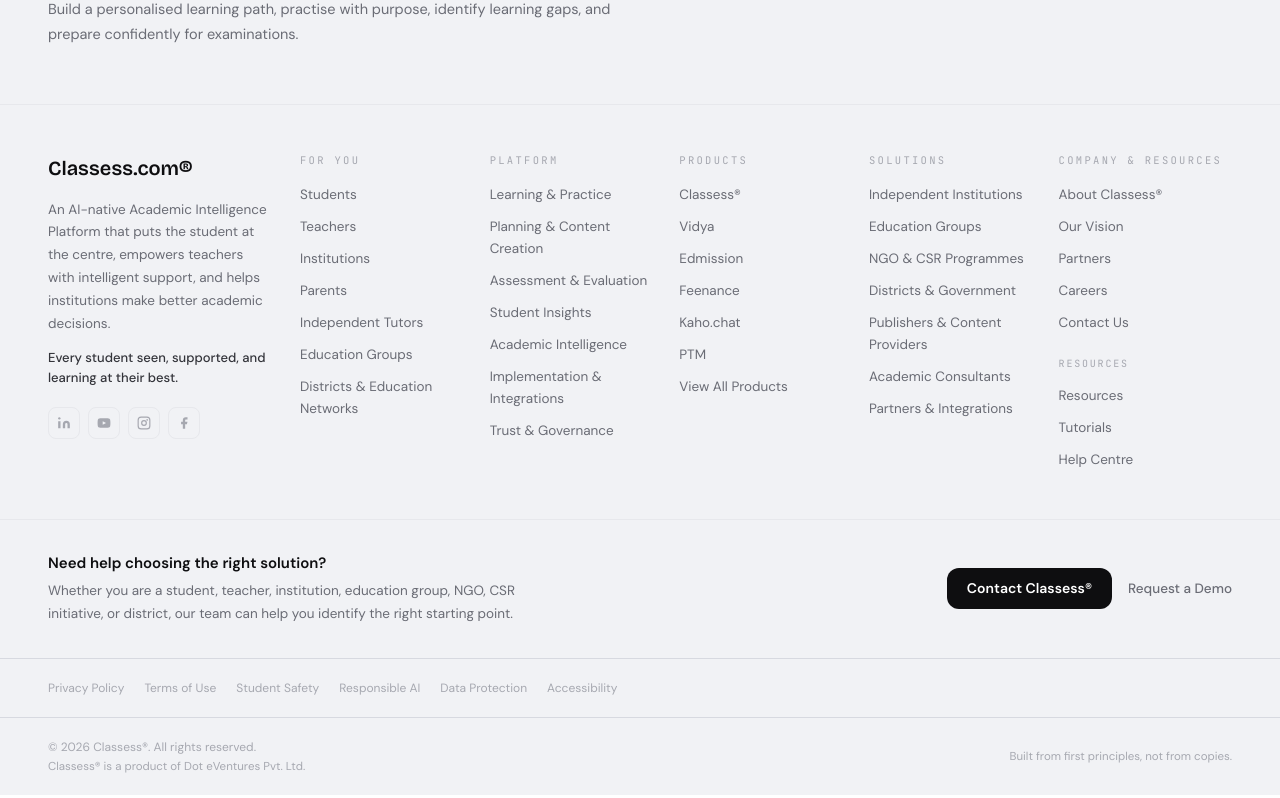
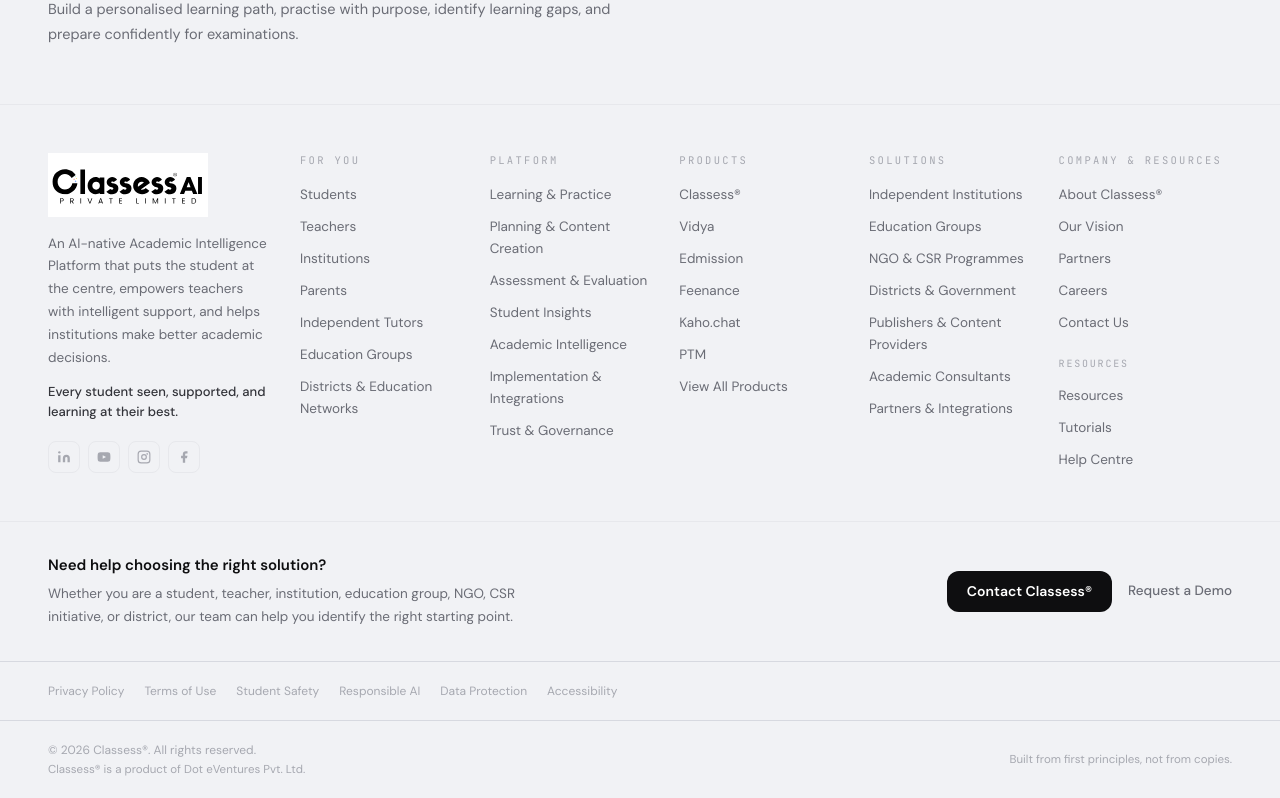
Before and after one commit to ranjanp5821/classes-v1, a React (Vite) app: page /students/learn in a window 1280 px wide. Shown: the part 2681-3479 px from the top of the page. Built offline with nearby package versions, Linux system fonts and the light colour scheme; no server answers.

Commit message:
Use 4 Star Logo SVG in footer brand area

```diff
--- a/src/components/Footer.jsx
+++ b/src/components/Footer.jsx
@@ -243,9 +243,11 @@
 
               {/* Brand area */}
               <div className="sm:col-span-2 lg:col-span-3 xl:col-span-1">
-                <p className="font-display text-[20px] font-semibold text-ink">
-                  Classess.com®
-                </p>
+                <img
+                  src="/assets/4 Star Logo- Classess.svg"
+                  alt="Classess.com®"
+                  className="h-auto w-[160px]"
+                />
                 <p className="mt-4 text-[13.5px] leading-[1.7] text-ink-3">
                   An AI-native Academic Intelligence Platform that puts the student
                   at the centre, empowers teachers with intelligent support, and
```
